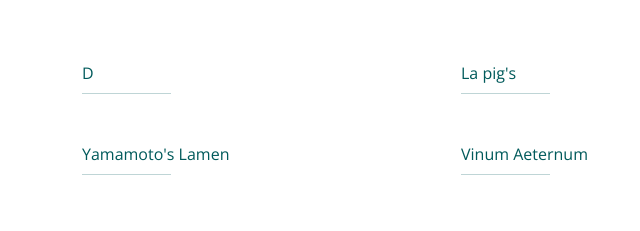
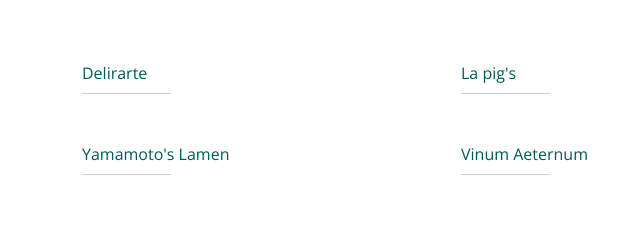
Before and after one commit to ThurzinDeix/ArthurSilva2, a plain HTML site: page feature.html in a window 1280 px wide. Shown: the part 1245-1476 px from the top of the page, 0-640 px from the left. Drawn offline with nearby package versions, Linux system fonts and the light colour scheme.

Commit message:
Update feature.html

```diff
--- a/feature.html
+++ b/feature.html
@@ -295,7 +295,7 @@
                         </div>
                     </div>
                     <div class="pt-3">
-                        <p class="text-primary mb-0">D</p>
+                        <p class="text-primary mb-0">Delirarte</p>
                         <hr class="text-primary w-25 my-2">
                     </div>
                 </div>
```
